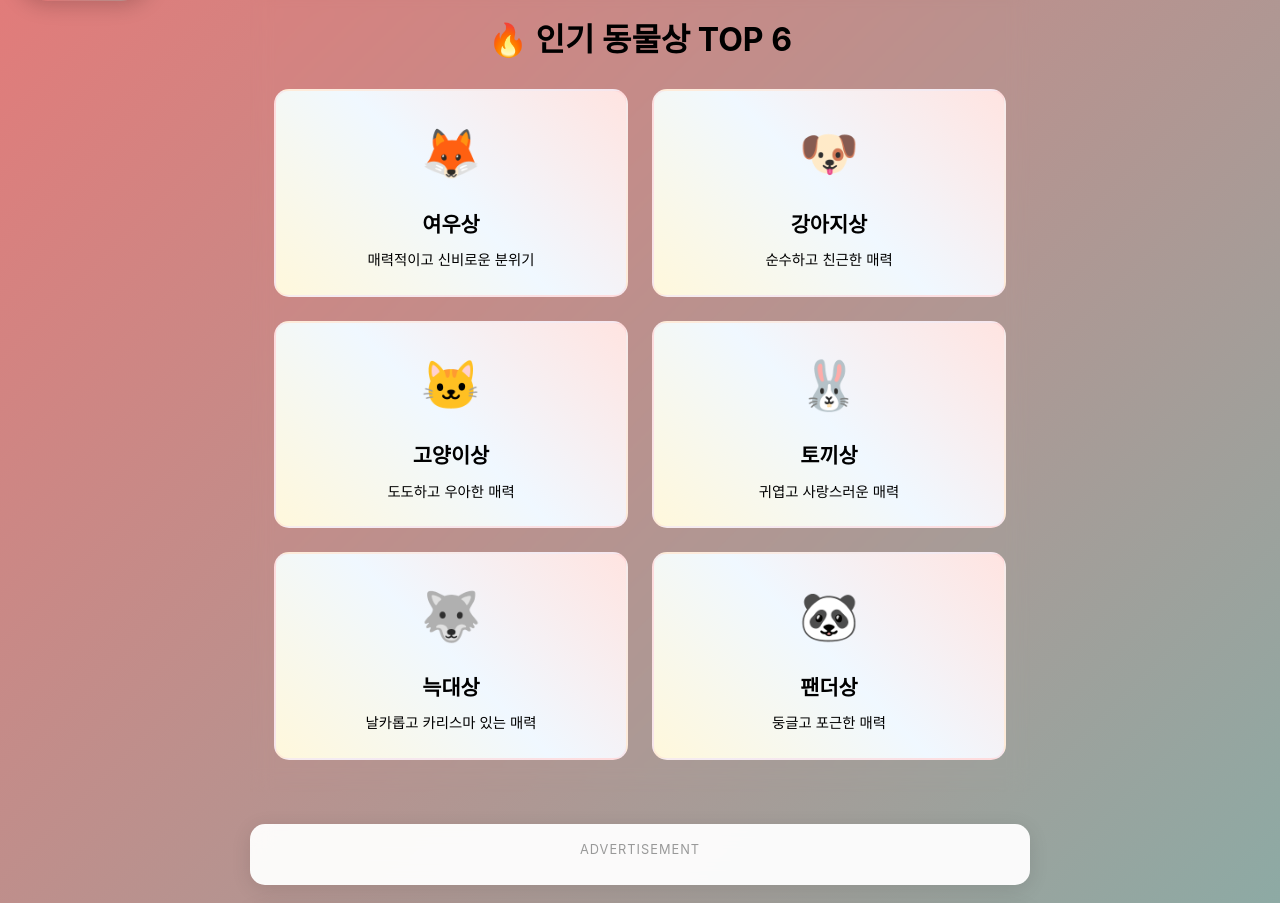
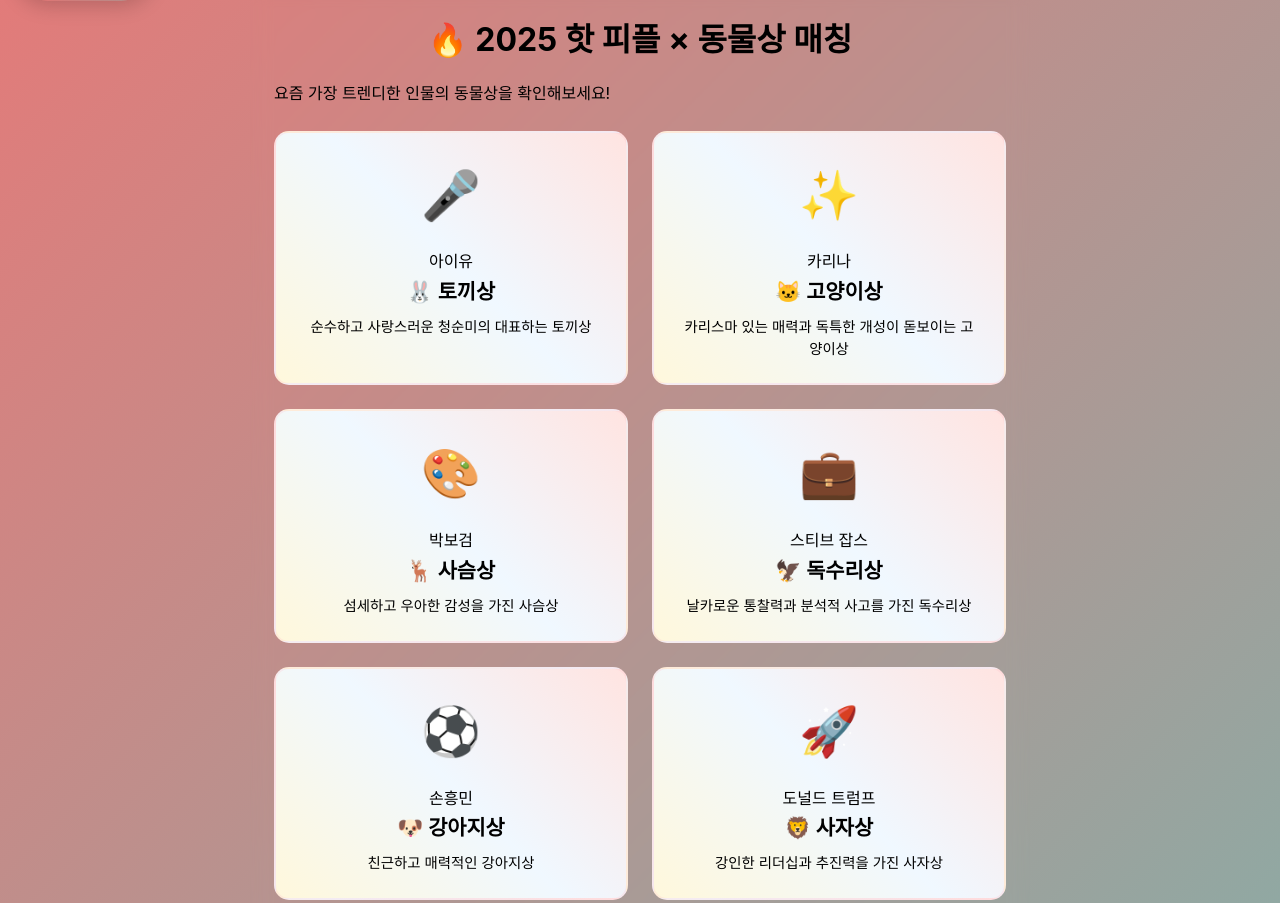
Before and after one commit to BYEONGJUJO/myanimalface, a plain HTML site: page index.html in a window 1280 px wide. Shown: the part 781-1684 px from the top of the page. Drawn offline with Linux system fonts and the light colour scheme.

Commit message:
Update index.html

```diff
--- a/index.html
+++ b/index.html
@@ -14,7 +14,7 @@
     <meta property="og:image" content="https://your-domain.com/og-image-animal.jpg">
     <meta property="og:url" content="https://your-domain.com">
 
-    <!-- Google tag (gtag.js) -->
+        <!-- Google tag (gtag.js) -->
     <script async src="https://www.googletagmanager.com/gtag/js?id=G-G8Q8JMMLFL"></script>
     <script>
       window.dataLayer = window.dataLayer || [];
@@ -563,37 +563,7 @@
             font-weight: bold;
         }
 
-        .traits-section {
-            background: linear-gradient(45deg, #E8F5E8, #F1F8E9);
-            padding: 1.5rem;
-            border-radius: 15px;
-            margin: 1rem 0;
-        }
-
-        .traits-grid {
-            display: grid;
-            grid-template-columns: repeat(auto-fit, minmax(120px, 1fr));
-            gap: 1rem;
-            margin: 1rem 0;
-        }
-
-        .trait-item {
-            background: white;
-            padding: 1rem;
-            border-radius: 10px;
-            text-align: center;
-            box-shadow: 0 2px 10px rgba(0,0,0,0.1);
-        }
-
-        .trait-emoji {
-            font-size: 2rem;
-            margin-bottom: 0.5rem;
-        }
-
-        .trait-text {
-            font-weight: bold;
-            color: #FF6B6B;
-        }
+
 
         .share-buttons {
             margin-top: 1.5rem;
@@ -779,39 +749,52 @@
             </div>
         </main>
 
-                <!-- 인기 동물상 트렌드 -->
+          <!-- 핫한 직업 트렌드 섹션 -->
         <section class="trends-section">
-            <h2 class="trends-title">🔥 인기 동물상 TOP 6</h2>
+            <h2 class="trends-title">🔥 2025 핫 피플 × 동물상 매칭</h2>
+            <p class="trends-subtitle">요즘 가장 트렌디한 인물의 동물상을 확인해보세요!</p>
+
             <div class="trends-grid">
                 <div class="trend-card">
-                    <div class="trend-emoji">🦊</div>
-                    <div class="trend-animal">여우상</div>
-                    <div class="trend-desc">매력적이고 신비로운 분위기</div>
+                    <div class="trend-emoji">🎤 </div>
+                    <div class="trend-job">아이유 </div>
+                    <div class="trend-animal">🐰 토끼상</div>
+                    <div class="trend-desc">순수하고 사랑스러운 청순미의 대표하는 토끼상</div>
                 </div>
+
                 <div class="trend-card">
-                    <div class="trend-emoji">🐶</div>
-                    <div class="trend-animal">강아지상</div>
-                    <div class="trend-desc">순수하고 친근한 매력</div>
+                    <div class="trend-emoji">✨</div>
+                    <div class="trend-job">카리나</div>
+                    <div class="trend-animal">🐱 고양이상</div>
+                    <div class="trend-desc">카리스마 있는 매력과 독특한 개성이 돋보이는 고양이상</div>
                 </div>
+
                 <div class="trend-card">
-                    <div class="trend-emoji">🐱</div>
-                    <div class="trend-animal">고양이상</div>
-                    <div class="trend-desc">도도하고 우아한 매력</div>
+                    <div class="trend-emoji">🎨</div>
+                    <div class="trend-job">박보검</div>
+                    <div class="trend-animal">🦌 사슴상</div>
+                    <div class="trend-desc">섬세하고 우아한 감성을 가진 사슴상</div>
                 </div>
+
                 <div class="trend-card">
-                    <div class="trend-emoji">🐰</div>
-                    <div class="trend-animal">토끼상</div>
-                    <div class="trend-desc">귀엽고 사랑스러운 매력</div>
+                    <div class="trend-emoji">💼</div>
+                    <div class="trend-job">스티브 잡스</div>
+                    <div class="trend-animal">🦅 독수리상</div>
+                    <div class="trend-desc">날카로운 통찰력과 분석적 사고를 가진 독수리상</div>
                 </div>
+
                 <div class="trend-card">
-                    <div class="trend-emoji">🐺</div>
-                    <div class="trend-animal">늑대상</div>
-                    <div class="trend-desc">날카롭고 카리스마 있는 매력</div>
+                    <div class="trend-emoji">⚽</div>
+                    <div class="trend-job">손흥민</div>
+                    <div class="trend-animal">🐶 강아지상</div>
+                    <div class="trend-desc">친근하고 매력적인 강아지상</div>
                 </div>
+
                 <div class="trend-card">
-                    <div class="trend-emoji">🐼</div>
-                    <div class="trend-animal">팬더상</div>
-                    <div class="trend-desc">둥글고 포근한 매력</div>
+                    <div class="trend-emoji">🚀</div>
+                    <div class="trend-job">도널드 트럼프</div>
+                    <div class="trend-animal">🦁 사자상</div>
+                    <div class="trend-desc">강인한 리더십과 추진력을 가진 사자상</div>
                 </div>
             </div>
         </section>
```
